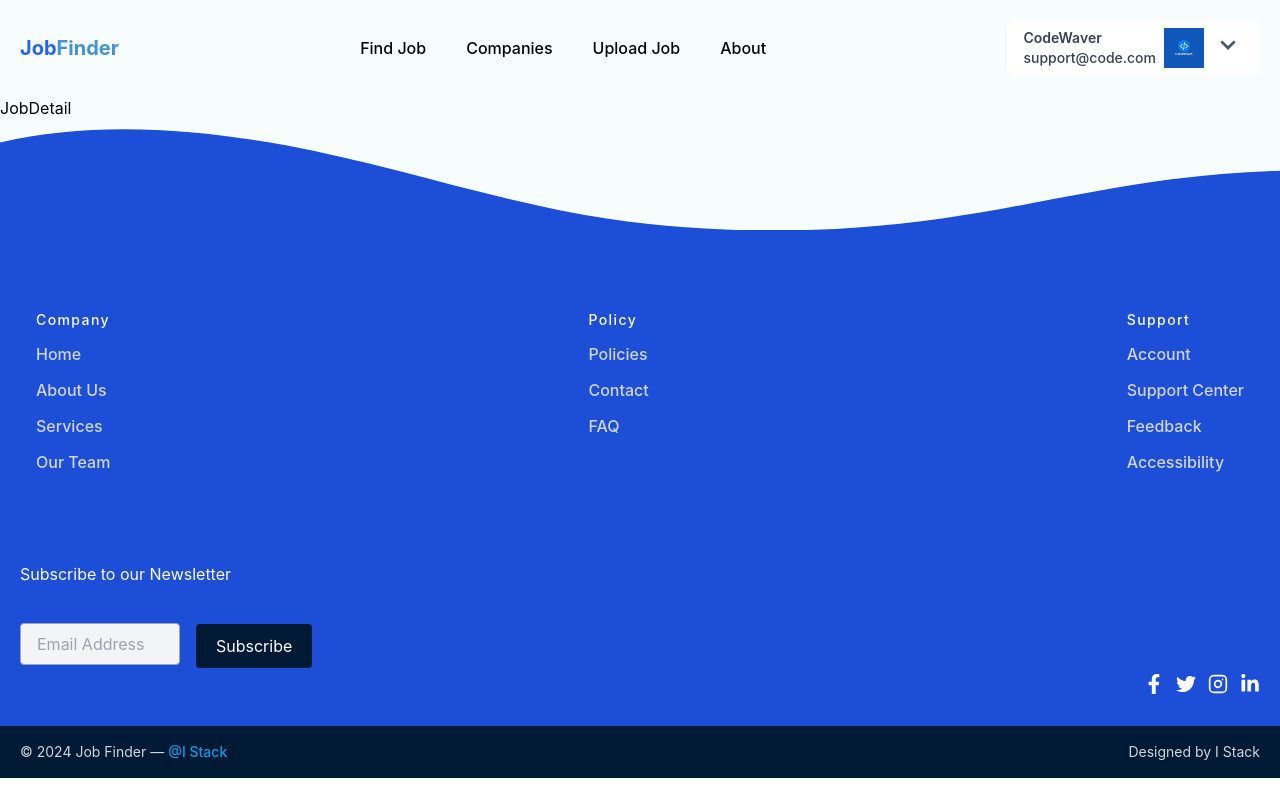
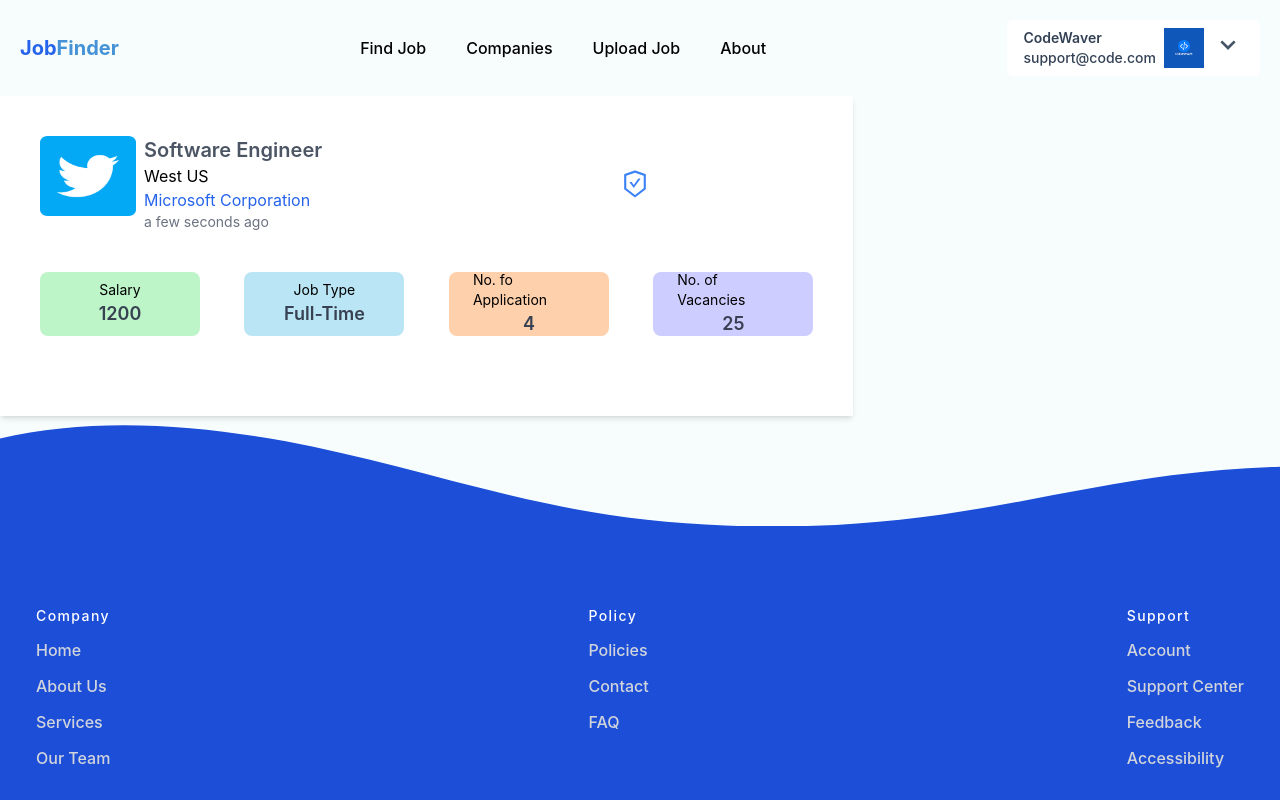
Before and after one commit to Veasna3d/FindJob, a React (Vite) app in the folder client/: page /job-detail/1 in a window 1280 px wide. Shown: the top 800 px of the page. Built offline with nearby package versions, Linux system fonts and the light colour scheme.

Commit message:
Job Detail

```diff
--- a/client/src/pages/JobDetail.jsx
+++ b/client/src/pages/JobDetail.jsx
@@ -1,9 +1,92 @@
-import React from 'react'
+import { useEffect, useState } from "react";
+import { Linkedin } from "../assets";
+import moment from "moment";
+import { AiOutlineSafetyCertificate } from "react-icons/ai";
+import { useParams } from "react-router-dom";
+import { jobs } from "../utils/data";
+import { CustomButton, JobCard } from "../components";
 
 const JobDetail = () => {
+  const params = useParams();
+  const id = parseInt(params.id) - 1;
+  const [job, setJob] = useState(jobs[0]);
+  const [selected, setSelected] = useState("0");
+
+  useEffect(() => {
+    setJob(jobs[id ?? 0]);
+    window.scrollTo({ top: 0, left: 0, behavior: "smooth" });
+  }, [id]);
+
   return (
-    <div>JobDetail</div>
-  )
-}
+    <div className="container mx-auto">
+      <div className="w-full flex flex-col md:flex-row gap-10">
+        {}
+        <div className="w-full h-fit md:w-2/3 2xl:2/4 bg-white px-5 py-10 md:px-10 shadow-md">
+          <div className="w-full flex items-center justify-between">
+            <div className="w-3/4 flex gap-2">
+              <img
+                src={job?.company?.profileUrl}
+                alt={job?.company?.name}
+                className="w-200 h-20 md:w-24 md:h-20 rounded"
+              />
 
-export default JobDetail
+              <div className="flex flex-col">
+                <p className="text-xl font-semibold text-gray-600">
+                  {job?.jobTitle}
+                </p>
+
+                <span className="text-base">{job?.location}</span>
+                <span className="text-base text-blue-600">
+                  {job?.company.name}
+                </span>
+
+                <span className="text-gray-500 text-sm">
+                  {moment(job?.createdAt).fromNow()}
+                </span>
+              </div>
+            </div>
+
+            <div className="w-1/4">
+              <AiOutlineSafetyCertificate className="text-3xl text-blue-500" />
+            </div>
+          </div>
+
+          <div className="w-full flex flex-wrap md:flex-row gap-2 items-center justify-between my-10">
+            <div className="bg-[#bdf4c8] w-40 h-16 rounded-lg flex flex-col items-center justify-center">
+              <span className="text-sm">Salary</span>
+              <p className="text-lg font-semibold text-gray-700">
+                {job?.salary}
+              </p>
+            </div>
+
+            <div className="bg-[#bae5f4] w-40 h-16 rounded-lg flex flex-col items-center justify-center">
+              <span className="text-sm">Job Type</span>
+              <p className="text-lg font-semibold text-gray-700">
+                {job?.jobType}
+              </p>
+            </div>
+
+            <div className="bg-[#fed0ab] w-40 h-16 px-6 rounded-lg flex flex-col items-center justify-center">
+              <span className="text-sm">No. fo Application</span>
+              <p className="text-lg font-semibold  text-gray-700">
+                {job?.applicants?.length}
+              </p>
+            </div>
+
+            <div className="bg-[#cecdff] w-40 h-16 px-6 rounded-lg flex flex-col items-center justify-center">
+              <span className="text-sm">No. of Vacancies</span>
+              <p className="text-lg font-semibold text-gray-700">
+                {job?.vacancies}
+              </p>
+            </div>
+          </div>
+        </div>
+
+        {}
+        <div></div>
+      </div>
+    </div>
+  );
+};
+
+export default JobDetail;
```
